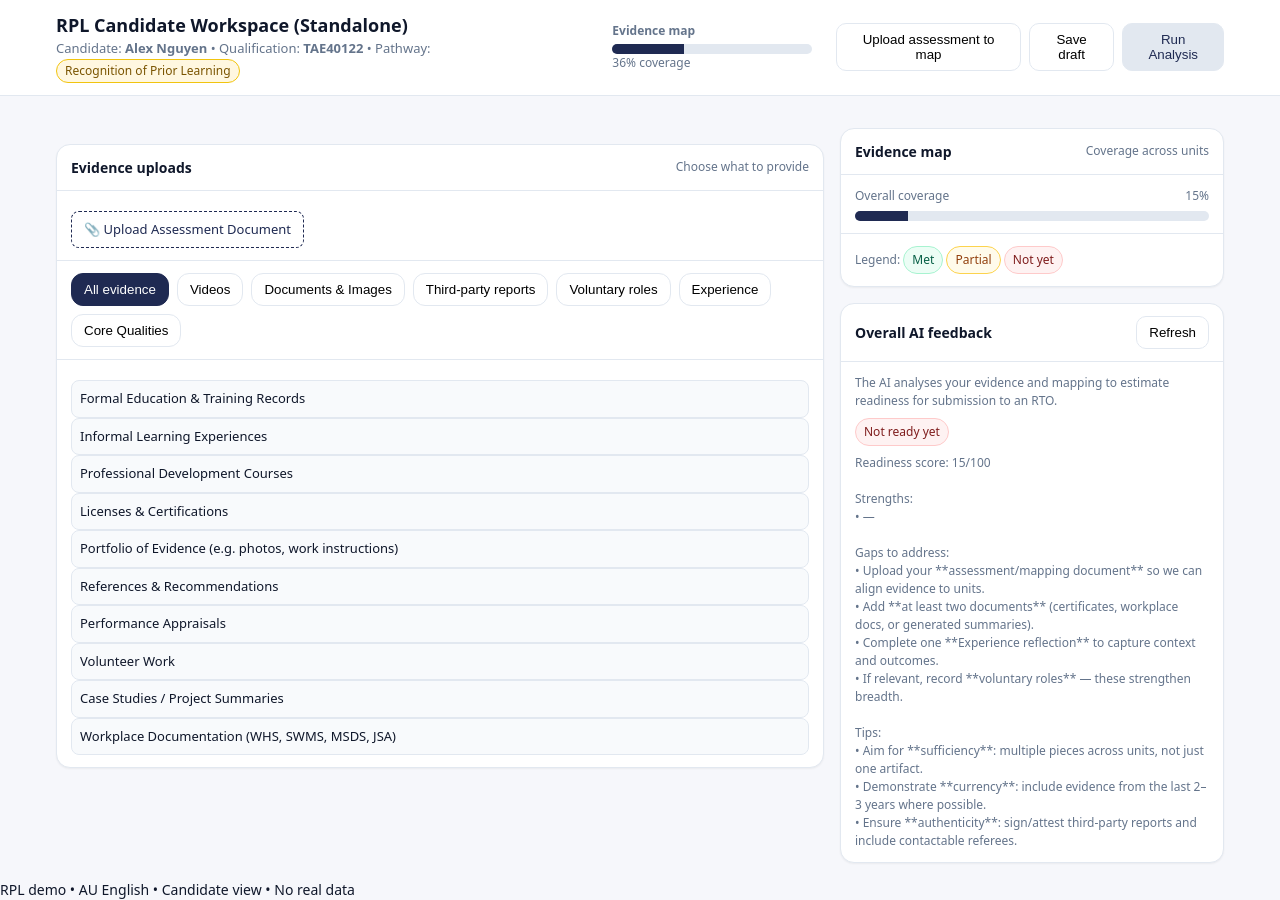
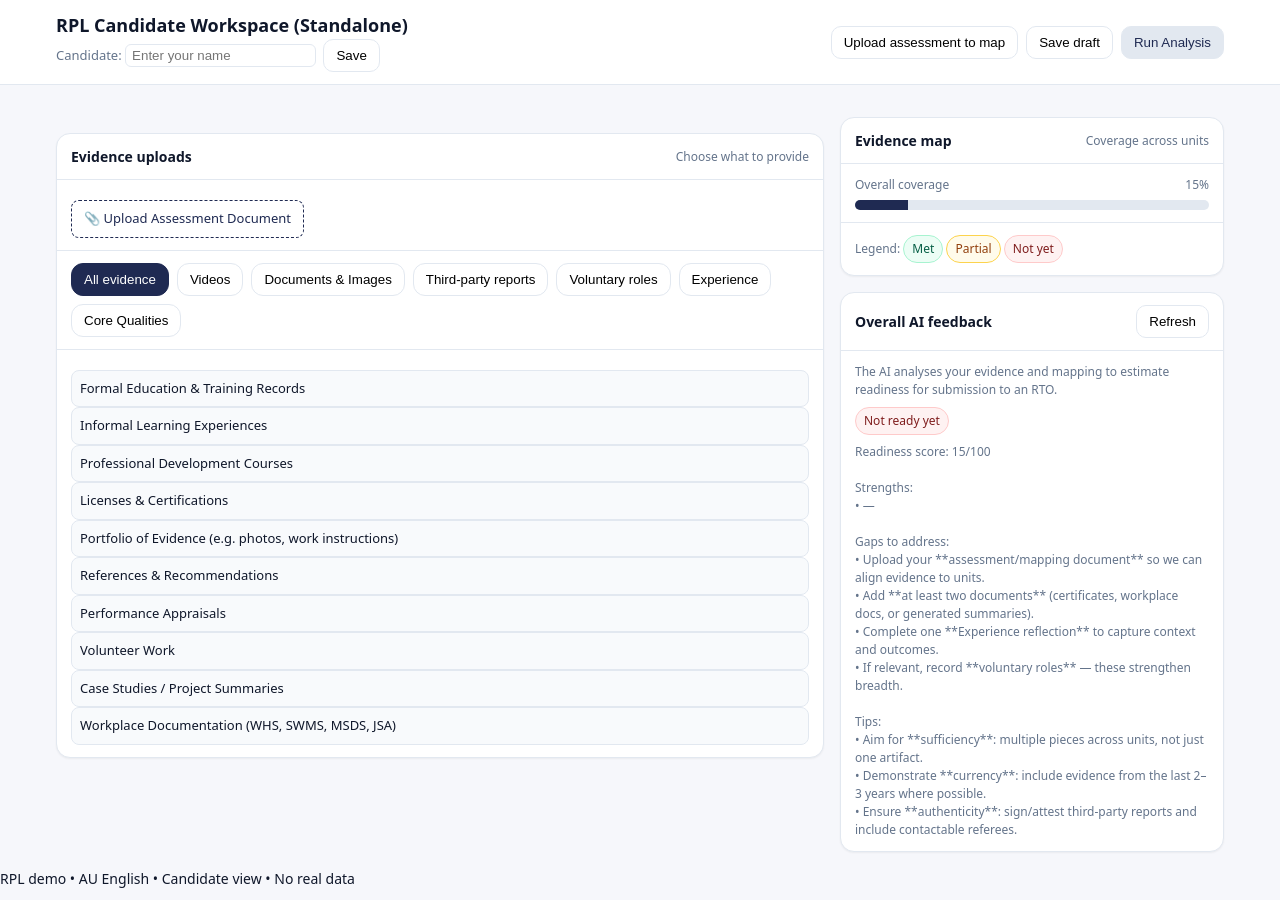
Before and after one commit to kathrynmcgilvrayeles/RPL-Tool---Candidate-Facing, a plain HTML site: page index.html in a window 1280 px wide. Drawn offline with Linux system fonts and the light colour scheme.

Commit message:
Update index.html

```diff
--- a/index.html
+++ b/index.html
@@ -64,16 +64,15 @@
 <body>
 <header class="header">
   <div class="bar container">
-    <div>
-      <div style="font-weight:600;font-size:18px">RPL Candidate Workspace (Standalone)</div>
-      <div style="color:var(--muted);font-size:13px">Candidate: <strong>Alex Nguyen</strong> • Qualification: <strong>TAE40122</strong> • Pathway: <span class="pill">Recognition of Prior Learning</span></div>
-    </div>
-    <div style="display:flex;gap:24px;align-items:center">
-      <div style="min-width:200px">
-        <div class="small" style="margin-bottom:4px;font-weight:600">Evidence map</div>
-        <div class="progress"><div id="headerEvidenceBar"></div></div>
-        <div class="small" id="headerEvidencePct">0% coverage</div>
-      </div>
+   <div>
+  <div style="font-weight:600;font-size:18px">RPL Candidate Workspace (Standalone)</div>
+  <div style="color:var(--muted);font-size:13px">
+    Candidate:
+    <input id="candidateNameInput" type="text" placeholder="Enter your name" style="padding:3px 6px;border-radius:6px;border:1px solid #e2e8f0;min-width:120px;">
+    <button id="saveCandidateNameBtn" class="btn" style="margin-left:4px;">Save</button>
+    <span id="candidateNameSaved" style="display:none;margin-left:8px;color:var(--ok);font-size:12px;">Saved!</span>
+  </div>
+</div>
       <div style="display:flex;gap:8px;align-items:center">
         <span id="assessBadge" class="pill" style="display:none">Assessment added</span>
         <button class="btn" id="uploadAssessBtn">Upload assessment to map</button>
```
